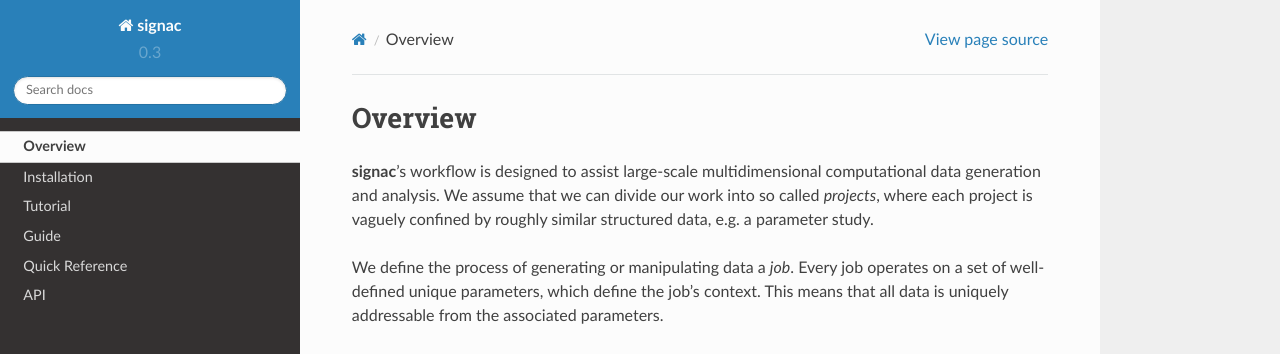
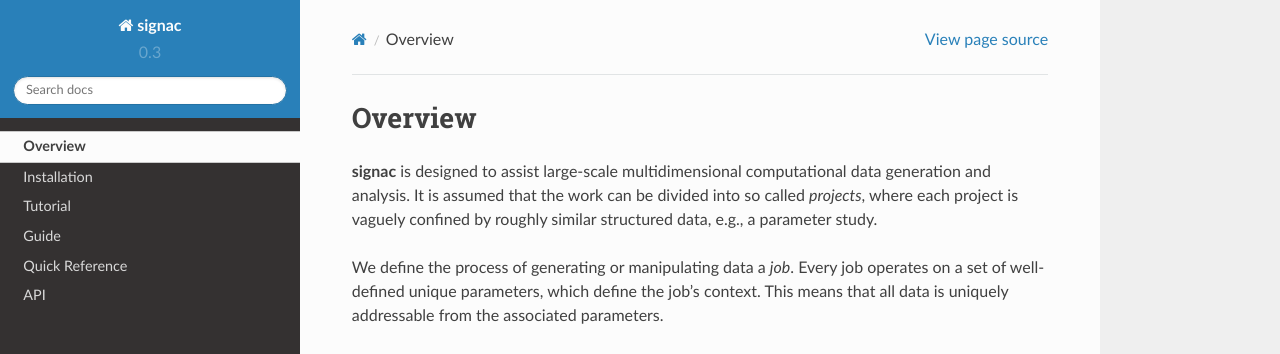
Before and after one commit to glotzerlab/signac, a Sphinx documentation site: the page built from doc/overview.rst, in a window 1280 px wide and 921 px high. Shown: the top 354 px of the window. Built offline with Sphinx 7.4.7 and the Read the Docs theme 2.0.0, drawn with Linux system fonts in a browser that asks for light colours.

Commit message:
Minor updates to the documentation.

```diff
--- a/doc/index.rst
+++ b/doc/index.rst
@@ -17,7 +17,7 @@ Contents
 .. glossary::
 
     :ref:`overview`
-      An illustration of **signac**'s workflow and data model.
+      An illustration of **signac**'s data model.
 
     :ref:`installation`
       Instructions on how to install the **signac** package.
--- a/doc/overview.rst
+++ b/doc/overview.rst
@@ -3,8 +3,8 @@
 Overview
 ========
 
-**signac**'s workflow is designed to assist large-scale multidimensional computational data generation and analysis.
-We assume that we can divide our work into so called *projects*, where each project is vaguely confined by roughly similar structured data, e.g. a parameter study.
+**signac** is designed to assist large-scale multidimensional computational data generation and analysis.
+It is assumed that the work can be divided into so called *projects*, where each project is vaguely confined by roughly similar structured data, e.g., a parameter study.
 
 We define the process of generating or manipulating data a *job*.
 Every job operates on a set of well-defined unique parameters, which define the job's context.
```
Also changed, not shown: doc/installation.rst (+25 -25 lines), doc/tutorial.rst (+8 -8 lines).
